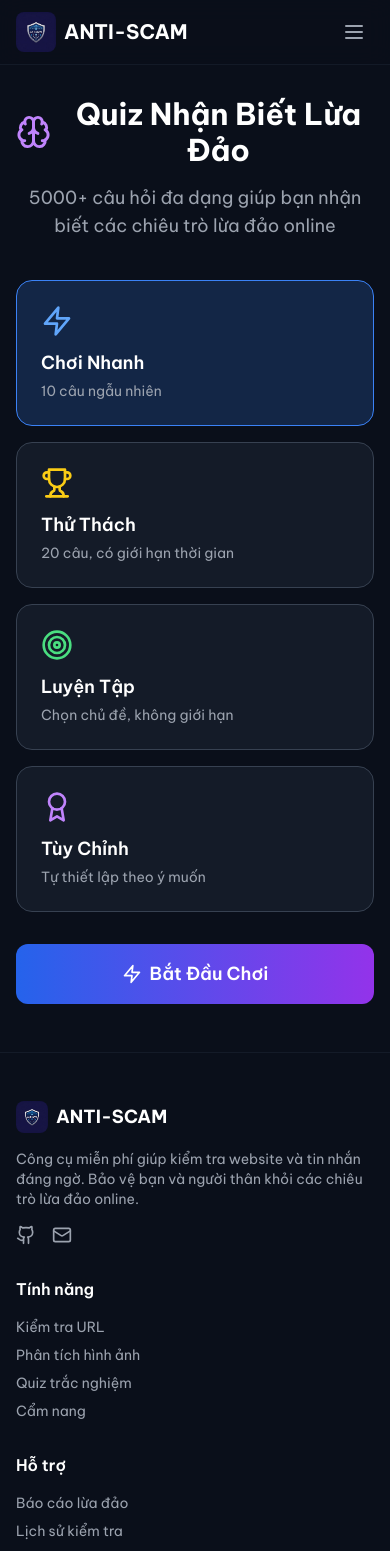
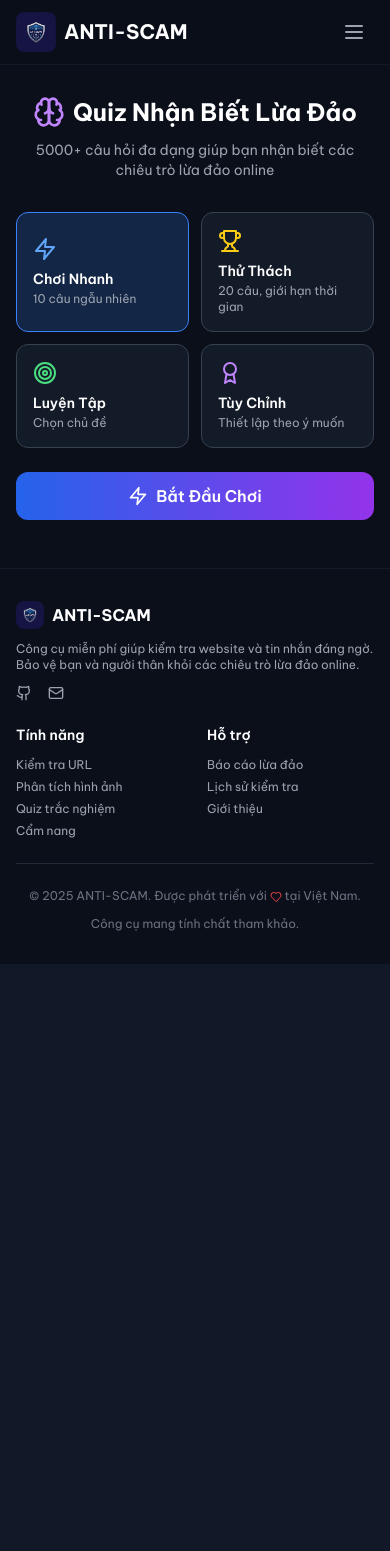
Before and after one commit to maitamdev/Anti-Scam, a Next.js app: page /quiz in a window 390 px wide. Shown: the top 1551 px of the page. After the commit the page ends 964 px from the top, so only its background shows below. Built offline with nearby package versions, Linux system fonts and the light colour scheme.

Commit message:
responsive mobile

```diff
--- a/app/components/Footer.tsx
+++ b/app/components/Footer.tsx
@@ -7,34 +7,34 @@ export default function Footer() {
 
   return (
     <footer className="bg-[#0a0f1a] border-t border-gray-800/50">
-      <div className="max-w-7xl mx-auto px-4 py-12 sm:px-6 lg:px-8">
-        <div className="grid grid-cols-1 md:grid-cols-4 gap-8 mb-8">
+      <div className="max-w-7xl mx-auto px-4 py-8 sm:py-12 sm:px-6 lg:px-8">
+        <div className="grid grid-cols-2 md:grid-cols-4 gap-6 sm:gap-8 mb-6 sm:mb-8">
           {/* Logo & Description */}
-          <div className="md:col-span-2">
-            <Link href="/" className="flex items-center gap-2 mb-4">
-              <Image src="/logo.png" alt="ANTI-SCAM" width={32} height={32} className="rounded-lg" />
-              <span className="text-lg font-bold text-white">ANTI-SCAM</span>
+          <div className="col-span-2">
+            <Link href="/" className="flex items-center gap-2 mb-3 sm:mb-4">
+              <Image src="/logo.png" alt="ANTI-SCAM" width={28} height={28} className="rounded-lg sm:w-8 sm:h-8" />
+              <span className="text-base sm:text-lg font-bold text-white">ANTI-SCAM</span>
             </Link>
-            <p className="text-gray-400 text-sm mb-4 max-w-md">
+            <p className="text-gray-400 text-xs sm:text-sm mb-3 sm:mb-4 max-w-md">
               Công cụ miễn phí giúp kiểm tra website và tin nhắn đáng ngờ.
               Bảo vệ bạn và người thân khỏi các chiêu trò lừa đảo online.
             </p>
             <div className="flex items-center gap-4">
               <a href="https://github.com" target="_blank" rel="noopener noreferrer"
                 className="text-gray-400 hover:text-white transition-colors">
-                <Github className="w-5 h-5" />
+                <Github className="w-4 h-4 sm:w-5 sm:h-5" />
               </a>
               <a href="mailto:contact@anti-scam.vn"
                 className="text-gray-400 hover:text-white transition-colors">
-                <Mail className="w-5 h-5" />
+                <Mail className="w-4 h-4 sm:w-5 sm:h-5" />
               </a>
             </div>
           </div>
 
           {/* Quick Links */}
           <div>
-            <h4 className="font-semibold text-white mb-4">Tính năng</h4>
-            <ul className="space-y-2 text-sm">
+            <h4 className="font-semibold text-white text-sm sm:text-base mb-3 sm:mb-4">Tính năng</h4>
+            <ul className="space-y-1.5 sm:space-y-2 text-xs sm:text-sm">
               <li><Link href="/scan" className="text-gray-400 hover:text-white transition-colors">Kiểm tra URL</Link></li>
               <li><Link href="/scan" className="text-gray-400 hover:text-white transition-colors">Phân tích hình ảnh</Link></li>
               <li><Link href="/quiz" className="text-gray-400 hover:text-white transition-colors">Quiz trắc nghiệm</Link></li>
@@ -44,8 +44,8 @@ export default function Footer() {
 
           {/* Support */}
           <div>
-            <h4 className="font-semibold text-white mb-4">Hỗ trợ</h4>
-            <ul className="space-y-2 text-sm">
+            <h4 className="font-semibold text-white text-sm sm:text-base mb-3 sm:mb-4">Hỗ trợ</h4>
+            <ul className="space-y-1.5 sm:space-y-2 text-xs sm:text-sm">
               <li><Link href="/report" className="text-gray-400 hover:text-white transition-colors">Báo cáo lừa đảo</Link></li>
               <li><Link href="/result" className="text-gray-400 hover:text-white transition-colors">Lịch sử kiểm tra</Link></li>
               <li><Link href="/about" className="text-gray-400 hover:text-white transition-colors">Giới thiệu</Link></li>
@@ -54,12 +54,12 @@ export default function Footer() {
         </div>
 
         {/* Bottom */}
-        <div className="pt-8 border-t border-gray-800 flex flex-col md:flex-row justify-between items-center gap-4">
-          <p className="text-gray-500 text-sm">
-            © {currentYear} ANTI-SCAM. Được phát triển với <Heart className="w-4 h-4 inline text-red-500" /> tại Việt Nam.
+        <div className="pt-6 sm:pt-8 border-t border-gray-800 flex flex-col md:flex-row justify-between items-center gap-3 sm:gap-4">
+          <p className="text-gray-500 text-xs sm:text-sm text-center md:text-left">
+            © {currentYear} ANTI-SCAM. Được phát triển với <Heart className="w-3 h-3 sm:w-4 sm:h-4 inline text-red-500" /> tại Việt Nam.
           </p>
-          <p className="text-gray-500 text-sm">
-            Công cụ mang tính chất tham khảo, không thay thế cho việc cảnh giác cá nhân.
+          <p className="text-gray-500 text-xs sm:text-sm text-center md:text-right">
+            Công cụ mang tính chất tham khảo.
           </p>
         </div>
       </div>
--- a/app/quiz/page.tsx
+++ b/app/quiz/page.tsx
@@ -160,24 +160,24 @@ export default function QuizPage() {
             <motion.div
               initial={{ opacity: 0, y: -20 }}
               animate={{ opacity: 1, y: 0 }}
-              className="text-center mb-10"
+              className="text-center mb-8 sm:mb-10"
             >
-              <h1 className="text-3xl md:text-4xl font-bold mb-4 flex items-center justify-center gap-3">
-                <Brain className="w-10 h-10 text-purple-400" />
+              <h1 className="text-2xl sm:text-3xl md:text-4xl font-bold mb-3 sm:mb-4 flex items-center justify-center gap-2 sm:gap-3">
+                <Brain className="w-8 h-8 sm:w-10 sm:h-10 text-purple-400" />
                 Quiz Nhận Biết Lừa Đảo
               </h1>
-              <p className="text-gray-400 text-lg">
+              <p className="text-gray-400 text-sm sm:text-lg px-2">
                 5000+ câu hỏi đa dạng giúp bạn nhận biết các chiêu trò lừa đảo online
               </p>
             </motion.div>
 
             {/* Game Modes */}
-            <div className="grid md:grid-cols-2 gap-4 mb-8">
+            <div className="grid grid-cols-2 gap-3 sm:gap-4 mb-6 sm:mb-8">
               {[
                 { mode: 'quick' as GameMode, icon: Zap, title: 'Chơi Nhanh', desc: '10 câu ngẫu nhiên', color: 'blue' },
-                { mode: 'challenge' as GameMode, icon: Trophy, title: 'Thử Thách', desc: '20 câu, có giới hạn thời gian', color: 'yellow' },
-                { mode: 'practice' as GameMode, icon: Target, title: 'Luyện Tập', desc: 'Chọn chủ đề, không giới hạn', color: 'green' },
-                { mode: 'custom' as GameMode, icon: Award, title: 'Tùy Chỉnh', desc: 'Tự thiết lập theo ý muốn', color: 'purple' },
+                { mode: 'challenge' as GameMode, icon: Trophy, title: 'Thử Thách', desc: '20 câu, giới hạn thời gian', color: 'yellow' },
+                { mode: 'practice' as GameMode, icon: Target, title: 'Luyện Tập', desc: 'Chọn chủ đề', color: 'green' },
+                { mode: 'custom' as GameMode, icon: Award, title: 'Tùy Chỉnh', desc: 'Thiết lập theo ý muốn', color: 'purple' },
               ].map(({ mode, icon: Icon, title, desc, color }) => (
                 <motion.button
                   key={mode}
@@ -194,15 +194,15 @@ export default function QuizPage() {
                       setGameConfig({ ...DEFAULT_CONFIG, mode: 'custom' })
                     }
                   }}
-                  className={`p-6 rounded-2xl border text-left transition-all ${
+                  className={`p-4 sm:p-6 rounded-xl sm:rounded-2xl border text-left transition-all ${
                     gameConfig.mode === mode
                       ? `bg-${color}-500/20 border-${color}-500`
                       : 'bg-gray-800/50 border-gray-700 hover:border-gray-600'
                   }`}
                 >
-                  <Icon className={`w-8 h-8 mb-3 text-${color}-400`} />
-                  <h3 className="font-semibold text-lg mb-1">{title}</h3>
-                  <p className="text-gray-400 text-sm">{desc}</p>
+                  <Icon className={`w-6 h-6 sm:w-8 sm:h-8 mb-2 sm:mb-3 text-${color}-400`} />
+                  <h3 className="font-semibold text-sm sm:text-lg mb-0.5 sm:mb-1">{title}</h3>
+                  <p className="text-gray-400 text-xs sm:text-sm">{desc}</p>
                 </motion.button>
               ))}
             </div>
@@ -303,7 +303,7 @@ export default function QuizPage() {
               whileHover={{ scale: 1.02 }}
               whileTap={{ scale: 0.98 }}
               onClick={startGame}
-              className="w-full py-4 bg-gradient-to-r from-blue-600 to-purple-600 hover:from-blue-700 hover:to-purple-700 rounded-xl font-semibold text-lg flex items-center justify-center gap-2"
+              className="w-full py-3 sm:py-4 bg-gradient-to-r from-blue-600 to-purple-600 hover:from-blue-700 hover:to-purple-700 rounded-xl font-semibold text-base sm:text-lg flex items-center justify-center gap-2"
             >
               <Zap className="w-5 h-5" />
               Bắt Đầu Chơi
--- a/tailwind.config.ts
+++ b/tailwind.config.ts
@@ -8,6 +8,9 @@ const config: Config = {
   ],
   theme: {
     extend: {
+      screens: {
+        'xs': '475px',
+      },
       colors: {
         safe: '#22c55e',
         caution: '#f59e0b',
```
Also changed, not shown: app/page.tsx (+57 -57 lines), app/scan/page.tsx (+20 -19 lines).
